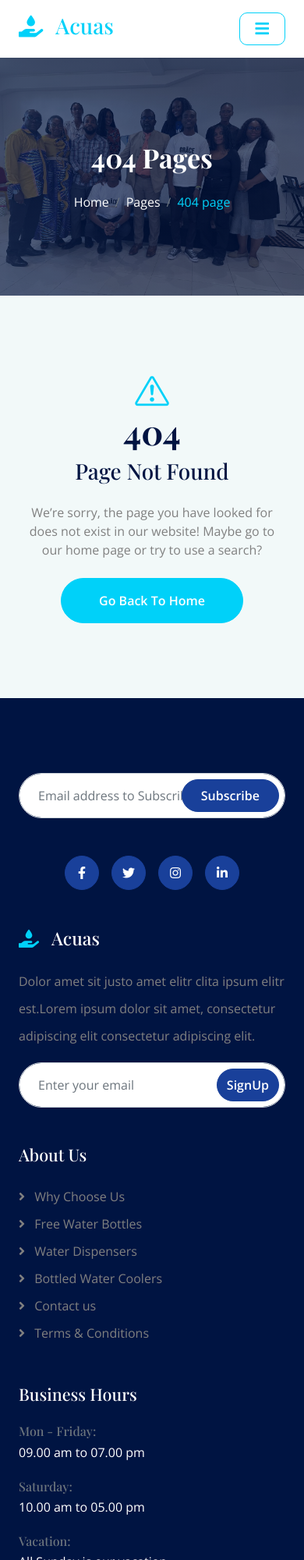
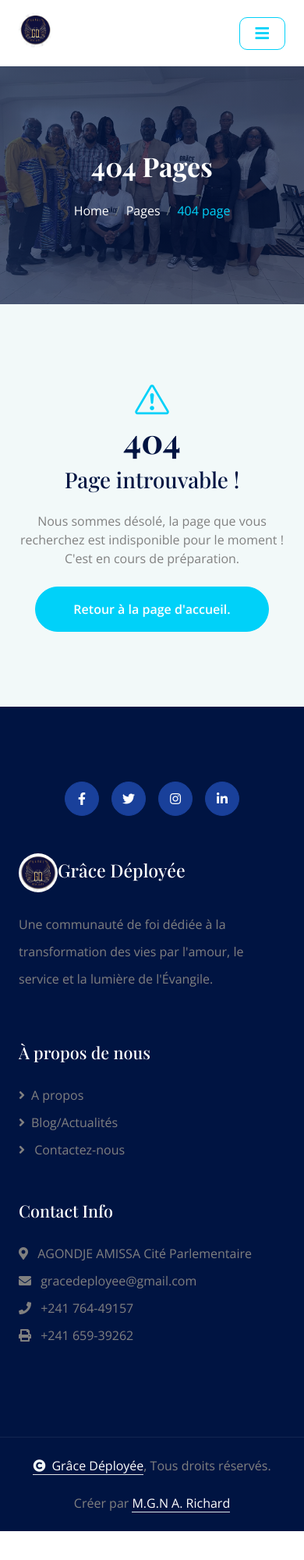
Before and after one commit to NGOUBADJAMBO-Richard/Gr-ce-Deploy-e---Site, a plain HTML site: page 404.html in a window 390 px wide. Shown: the top 2000 px of the page at 78% size. After the commit the page ends 1963 px from the top, so only its background shows below. Drawn offline with nearby package versions, Linux system fonts and the light colour scheme; a web font is replaced by a local one.

Commit message:
404 not found !

```diff
--- a/404.html
+++ b/404.html
@@ -1,20 +1,27 @@
 <!DOCTYPE html>
-<html lang="en">
+<html lang="fr">
 
 <head>
     <meta charset="utf-8">
-        <title>Acuas - Drinking Water Website Template</title>
+    <title>404 page introuvable - Grâce Déployée</title>
     <meta content="width=device-width, initial-scale=1.0" name="viewport">
     <meta content="" name="keywords">
     <meta content="" name="description">
 
+    <!-- Favicons -->
+    <link href="./img/Grace_D-1.jpeg" rel="icon">
+    <link href="./img/Grace_D-1.jpeg" rel="apple-touch-icon">
+
+
     <!-- Google Web Fonts -->
     <link rel="preconnect" href="https://fonts.googleapis.com">
     <link rel="preconnect" href="https://fonts.gstatic.com" crossorigin>
-        <link href="https://fonts.googleapis.com/css2?family=Open+Sans:ital,wdth,wght@0,75..100,300..800;1,75..100,300..800&family=Playfair+Display:ital,wght@0,400..900;1,400..900&display=swap" rel="stylesheet">
+    <link
+        href="https://fonts.googleapis.com/css2?family=Open+Sans:ital,wdth,wght@0,75..100,300..800;1,75..100,300..800&family=Playfair+Display:ital,wght@0,400..900;1,400..900&display=swap"
+        rel="stylesheet">
 
     <!-- Icon Font Stylesheet -->
-        <link rel="stylesheet" href="https://use.fontawesome.com/releases/v5.15.4/css/all.css"/>
+    <link rel="stylesheet" href="https://use.fontawesome.com/releases/v5.15.4/css/all.css" />
     <link href="https://cdn.jsdelivr.net/npm/bootstrap-icons@1.4.1/font/bootstrap-icons.css" rel="stylesheet">
 
     <!-- Libraries Stylesheet -->
@@ -32,7 +39,8 @@
 <body>
 
     <!-- Spinner Start -->
-        <div id="spinner" class="show bg-white position-fixed translate-middle w-100 vh-100 top-50 start-50 d-flex align-items-center justify-content-center">
+    <div id="spinner"
+        class="show bg-white position-fixed translate-middle w-100 vh-100 top-50 start-50 d-flex align-items-center justify-content-center">
         <div class="spinner-border text-primary" style="width: 3rem; height: 3rem;" role="status">
             <span class="sr-only">Loading...</span>
         </div>
@@ -43,8 +51,8 @@
     <div class="container-fluid position-relative p-0">
         <nav class="navbar navbar-expand-lg navbar-light px-4 px-lg-5 py-3 py-lg-0">
             <a href="" class="navbar-brand p-0">
-                    <h1 class="text-primary"><i class="fas fa-hand-holding-water me-3"></i>Acuas</h1>
-                    <!-- <img src="img/logo.png" alt="Logo"> -->
+                <h1 class="text-primary"><img src="./img/Grace_D-1.jpeg" alt="Logo" class="rounded-circle"></h1>
+
             </a>
             <button class="navbar-toggler" type="button" data-bs-toggle="collapse" data-bs-target="#navbarCollapse">
                 <span class="fa fa-bars"></span>
@@ -52,29 +60,28 @@
             <div class="collapse navbar-collapse" id="navbarCollapse">
                 <div class="navbar-nav ms-auto py-0">
                     <a href="index.html" class="nav-item nav-link">Home</a>
-                        <a href="about.html" class="nav-item nav-link">About</a>
-                        <a href="service.html" class="nav-item nav-link">Service</a>
-                        <a href="blog.html" class="nav-item nav-link">Blog</a>
-                        <div class="nav-item dropdown active">
-                            <a href="#" class="nav-link dropdown-toggle active" data-bs-toggle="dropdown">Pages</a>
+                    <a href="about.html" class="nav-item nav-link">A propos</a>
+                    <!-- <a href="service.html" class="nav-item nav-link">Service</a> -->
+                    <a href="blog.html" class="nav-item nav-link">Blog/Actualités</a>
+                    <div class="nav-item dropdown">
+                        <a href="#" class="nav-link dropdown-toggle" data-bs-toggle="dropdown">Pages</a>
                         <div class="dropdown-menu m-0">
-                                <a href="feature.html" class="dropdown-item">Our Feature</a>
-                                <a href="product.html" class="dropdown-item">Our Product</a>
-                                <a href="team.html" class="dropdown-item">Our Team</a>
-                                <a href="testimonial.html" class="dropdown-item">Testimonial</a>
+                            <a href="feature.html" class="dropdown-item">Sermons et<br>prédications</a>
+                            <a href="product.html" class="dropdown-item">Evènements</a>
+                            <a href="team.html" class="dropdown-item">Ministères et<br>Groupes</a>
+                            <a href="testimonial.html" class="dropdown-item">Dons</a>
                             <a href="404.html" class="dropdown-item active">404 Page</a>
                         </div>
                     </div>
                     <a href="contact.html" class="nav-item nav-link">Contact</a>
                 </div>
-                    <div class="d-none d-xl-flex me-3">
+                <!-- <div class="d-none d-xl-flex me-3">
                     <div class="d-flex flex-column pe-3 border-end border-primary">
                         <span class="text-body">Grâce Déployée</span>
-                            <a href="tel:+4733378901"><span class="text-primary">Free: + 0123 456 7890</span></a>
+                        <a href="tel:+24176449157"><span class="text-primary">+241 764-49157</span></a>
+                        <a href="tel:+24165939262"><span class="text-primary">/+241 659-39262</span></a>
                     </div>
-                    </div>
-                    <button class="btn btn-primary btn-md-square d-flex flex-shrink-0 mb-3 mb-lg-0 rounded-circle me-3" data-bs-toggle="modal" data-bs-target="#searchModal"><i class="fas fa-search"></i></button>
-                    <a href="" class="btn btn-primary rounded-pill d-inline-flex flex-shrink-0 py-2 px-4">Order Now</a>
+                </div> -->
             </div>
         </nav>
 
@@ -103,8 +110,10 @@
                 </div>
                 <div class="modal-body d-flex align-items-center">
                     <div class="input-group w-75 mx-auto d-flex">
-                            <input type="search" class="form-control p-3" placeholder="keywords" aria-describedby="search-icon-1">
-                            <span id="search-icon-1" class="input-group-text btn border p-3"><i class="fa fa-search text-white"></i></span>
+                        <input type="search" class="form-control p-3" placeholder="keywords"
+                            aria-describedby="search-icon-1">
+                        <span id="search-icon-1" class="input-group-text btn border p-3"><i
+                                class="fa fa-search text-white"></i></span>
                     </div>
                 </div>
             </div>
@@ -119,9 +128,9 @@
                 <div class="col-lg-6 wow fadeInUp" data-wow-delay="0.3s">
                     <i class="bi bi-exclamation-triangle display-1 text-primary"></i>
                     <h1 class="display-1">404</h1>
-                        <h1 class="mb-4">Page Not Found</h1>
-                        <p class="mb-4">We’re sorry, the page you have looked for does not exist in our website! Maybe go to our home page or try to use a search?</p>
-                        <a class="btn btn-primary rounded-pill py-3 px-5" href="index.html">Go Back To Home</a>
+                    <h1 class="mb-4">Page introuvable !</h1>
+                    <p class="mb-4">Nous sommes désolé, la page que vous recherchez est indisponible pour le moment ! C'est en cours de préparation.</p>
+                    <a class="btn btn-primary rounded-pill py-3 px-5" href="index.html">Retour à la page d'accueil.</a>
                 </div>
             </div>
         </div>
@@ -132,18 +141,16 @@
     <div class="container-fluid footer py-5 wow fadeIn" data-wow-delay="0.2s">
         <div class="container py-5">
             <div class="row g-5 mb-5 align-items-center">
-                    <div class="col-lg-7">
-                        <div class="position-relative mx-auto">
-                            <input class="form-control rounded-pill w-100 py-3 ps-4 pe-5" type="text" placeholder="Email address to Subscribe">
-                            <button type="button" class="btn btn-secondary rounded-pill position-absolute top-0 end-0 py-2 px-4 mt-2 me-2">Subscribe</button>
-                        </div>
-                    </div>
                 <div class="col-lg-5">
                     <div class="d-flex align-items-center justify-content-center justify-content-lg-end">
-                            <a class="btn btn-secondary btn-md-square rounded-circle me-3" href=""><i class="fab fa-facebook-f"></i></a>
-                            <a class="btn btn-secondary btn-md-square rounded-circle me-3" href=""><i class="fab fa-twitter"></i></a>
-                            <a class="btn btn-secondary btn-md-square rounded-circle me-3" href=""><i class="fab fa-instagram"></i></a>
-                            <a class="btn btn-secondary btn-md-square rounded-circle me-0" href=""><i class="fab fa-linkedin-in"></i></a>
+                        <a class="btn btn-secondary btn-md-square rounded-circle me-3" href=""><i
+                                class="fab fa-facebook-f"></i></a>
+                        <a class="btn btn-secondary btn-md-square rounded-circle me-3" href=""><i
+                                class="fab fa-twitter"></i></a>
+                        <a class="btn btn-secondary btn-md-square rounded-circle me-3" href=""><i
+                                class="fab fa-instagram"></i></a>
+                        <a class="btn btn-secondary btn-md-square rounded-circle me-0" href=""><i
+                                class="fab fa-linkedin-in"></i></a>
                     </div>
                 </div>
             </div>
@@ -151,51 +158,35 @@
                 <div class="col-md-6 col-lg-6 col-xl-3">
                     <div class="footer-item d-flex flex-column">
                         <div class="footer-item">
-                                <h3 class="text-white mb-4"><i class="fas fa-hand-holding-water text-primary me-3"></i>Acuas</h3>
-                                <p class="mb-3">Dolor amet sit justo amet elitr clita ipsum elitr est.Lorem ipsum dolor sit amet, consectetur adipiscing elit consectetur adipiscing elit.</p>
-                            </div>
-                            <div class="position-relative">
-                                <input class="form-control rounded-pill w-100 py-3 ps-4 pe-5" type="text" placeholder="Enter your email">
-                                <button type="button" class="btn btn-secondary rounded-pill position-absolute top-0 end-0 py-2 mt-2 me-2">SignUp</button>
+                            <h3 class="text-white mb-4">
+                                <img src="./img/Grace_D-1.jpeg" alt="Logo" class="rounded-pill"
+                                    style="width: 50px; height: 50px;">Grâce Déployée
+                            </h3>
+                            <p class="mb-3">Une communauté de foi dédiée à la transformation des vies par l'amour, le
+                                service et la lumière de l'Évangile.</p>
                         </div>
                     </div>
                 </div>
                 <div class="col-md-6 col-lg-6 col-xl-3">
                     <div class="footer-item d-flex flex-column">
-                            <h4 class="text-white mb-4">About Us</h4>
-                            <a href="#"><i class="fas fa-angle-right me-2"></i> Why Choose Us</a>
-                            <a href="#"><i class="fas fa-angle-right me-2"></i> Free Water Bottles</a>
-                            <a href="#"><i class="fas fa-angle-right me-2"></i> Water Dispensers</a>
-                            <a href="#"><i class="fas fa-angle-right me-2"></i> Bottled Water Coolers</a>
-                            <a href="#"><i class="fas fa-angle-right me-2"></i> Contact us</a>
-                            <a href="#"><i class="fas fa-angle-right me-2"></i> Terms & Conditions</a>
+                        <h4 class="text-white mb-4">À propos de nous</h4>
+                        <a href="about.html"><i class="fas fa-angle-right me-2"></i>A propos</a>
+                        <a href="blog.html"><i class="fas fa-angle-right me-2"></i>Blog/Actualités</a>
+                        <!-- <a href="#"><i class="fas fa-angle-right me-2"></i> Distributeurs d'eau</a>
+                        <a href="#"><i class="fas fa-angle-right me-2"></i> Refroidisseurs d'eau</a> -->
+                        <a href="contact.html"><i class="fas fa-angle-right me-2"></i> Contactez-nous</a>
+                        <!-- <a href="#"><i class="fas fa-angle-right me-2"></i> Termes & Conditions</a> -->
                     </div>
                 </div>
-                    <div class="col-md-6 col-lg-6 col-xl-3">
-                        <div class="footer-item d-flex flex-column">
-                            <h4 class="text-white mb-4">Business Hours</h4>
-                            <div class="mb-3">
-                                <h6 class="text-muted mb-0">Mon - Friday:</h6>
-                                <p class="text-white mb-0">09.00 am to 07.00 pm</p>
-                            </div>
-                            <div class="mb-3">
-                                <h6 class="text-muted mb-0">Saturday:</h6>
-                                <p class="text-white mb-0">10.00 am to 05.00 pm</p>
-                            </div>
-                            <div class="mb-3">
-                                <h6 class="text-muted mb-0">Vacation:</h6>
-                                <p class="text-white mb-0">All Sunday is our vacation</p>
-                            </div>
-                        </div>
-                    </div>
+
                 <div class="col-md-6 col-lg-6 col-xl-3">
                     <div class="footer-item d-flex flex-column">
                         <h4 class="text-white mb-4">Contact Info</h4>
-                            <a href="#"><i class="fa fa-map-marker-alt me-2"></i> 123 Street, New York, USA</a>
-                            <a href="mailto:info@example.com"><i class="fas fa-envelope me-2"></i> info@example.com</a>
-                            <a href="mailto:info@example.com"><i class="fas fa-envelope me-2"></i> info@example.com</a>
-                            <a href="tel:+012 345 67890"><i class="fas fa-phone me-2"></i> +012 345 67890</a>
-                            <a href="tel:+012 345 67890" class="mb-3"><i class="fas fa-print me-2"></i> +012 345 67890</a>
+                        <a href="#"><i class="fa fa-map-marker-alt me-2"></i> AGONDJE AMISSA Cité Parlementaire</a>
+                        <a href="mailto:gracedeployee@gmail.com"><i class="fas fa-envelope me-2"></i>
+                            gracedeployee@gmail.com</a>
+                        <a href="tel:+24176449157"><i class="fas fa-phone me-2"></i> +241 764-49157</a>
+                        <a href="tel:+24165939262" class="mb-3"><i class="fas fa-print me-2"></i> +241 659-39262</a>
                     </div>
                 </div>
             </div>
@@ -203,25 +194,27 @@
     </div>
     <!-- Footer End -->
 
-
     <!-- Copyright Start -->
     <div class="container-fluid copyright py-4">
         <div class="container">
             <div class="row g-4 align-items-center">
                 <div class="col-md-6 text-center text-md-start mb-md-0">
-                        <span class="text-body"><a href="#" class="border-bottom text-white"><i class="fas fa-copyright text-light me-2"></i>Your Site Name</a>, All right reserved.</span>
+                    <span class="text-body"><a href="#" class="border-bottom text-white"><i
+                                class="fas fa-copyright text-light me-2"></i>Grâce Déployée</a>, Tous droits
+                        réservés.</span>
                 </div>
                 <div class="col-md-6 text-center text-md-end text-body">
                     <!--/*** This template is free as long as you keep the below author’s credit link/attribution link/backlink. ***/-->
                     <!--/*** If you'd like to use the template without the below author’s credit link/attribution link/backlink, ***/-->
                     <!--/*** you can purchase the Credit Removal License from "https://htmlcodex.com/credit-removal". ***/-->
-                        Designed By <a class="border-bottom text-white" href="https://htmlcodex.com">HTML Codex</a> Distributed By <a class="border-bottom text-white" href="https://themewagon.com">ThemeWagon</a>
+                    Créer par <a class="border-bottom text-white" href="https://mgn-richard.vercel.app/">M.G.N A.
+                        Richard</a>
+                    <!-- Distributed By <a class="border-bottom text-white" href="https://themewagon.com">ThemeWagon</a> -->
                 </div>
             </div>
         </div>
     </div>
     <!-- Copyright End -->
-
 
     <!-- Back to Top -->
     <a href="#" class="btn btn-secondary btn-lg-square rounded-circle back-to-top"><i class="fa fa-arrow-up"></i></a>
```
Lines whose indentation alone changed are shown as unchanged.
